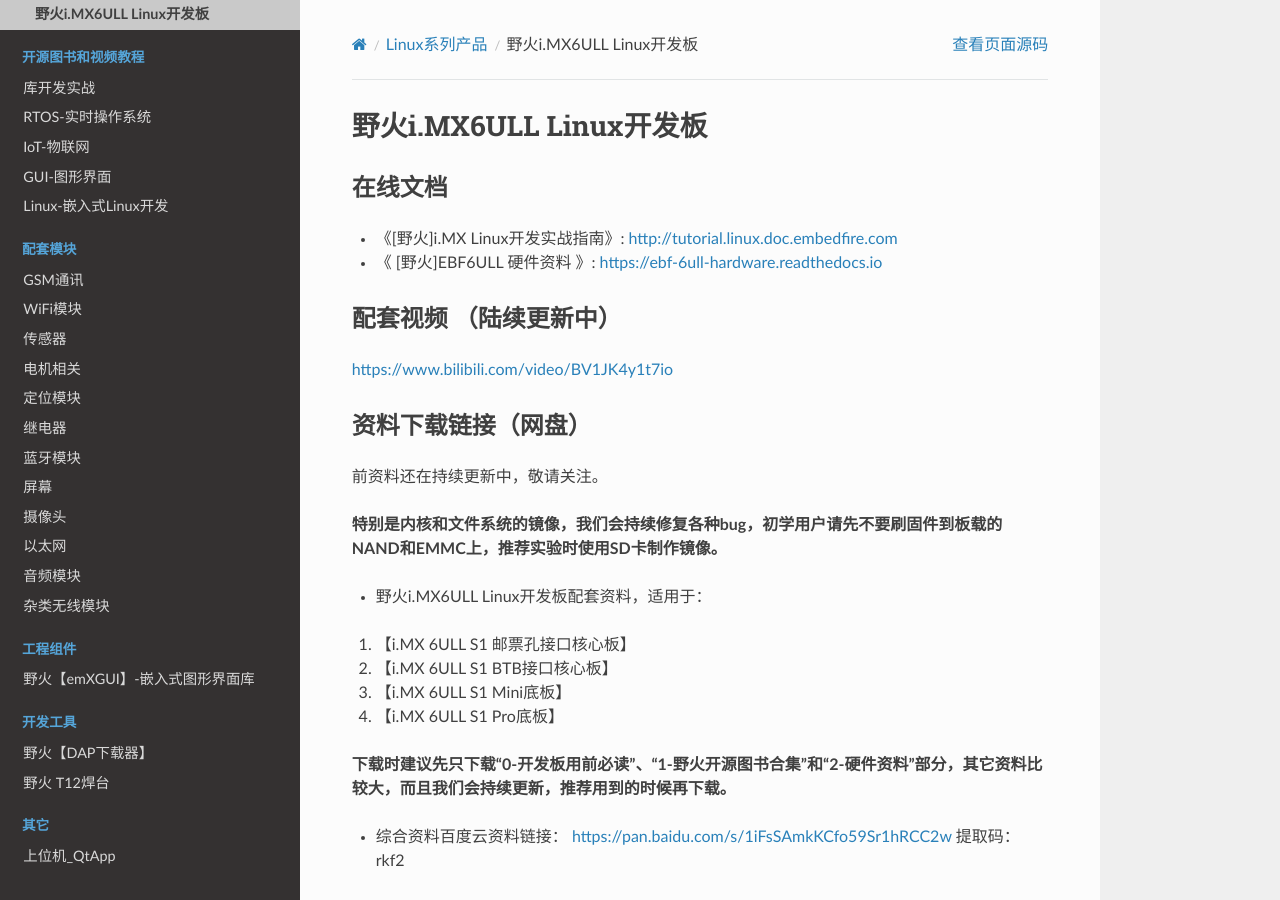
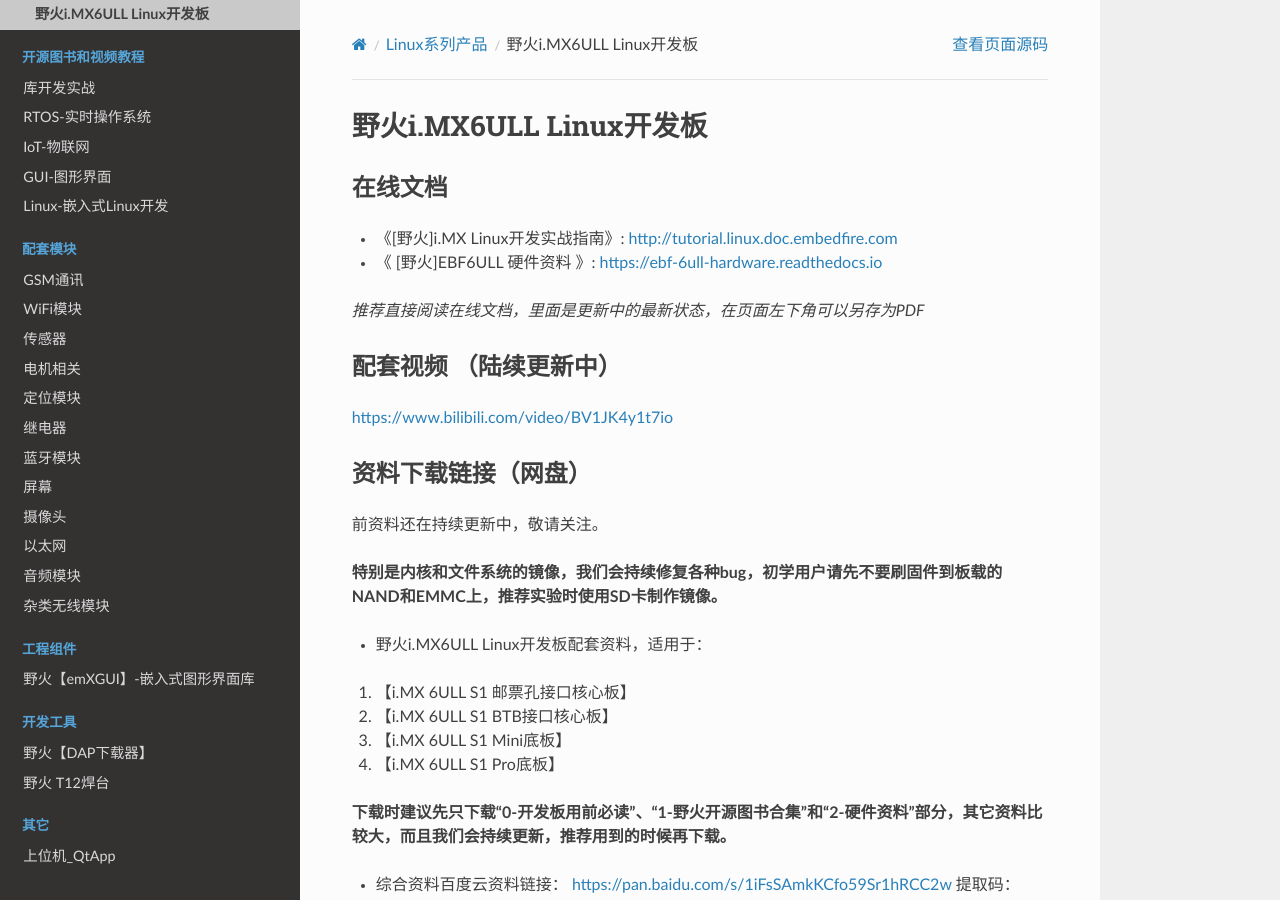
Before and after one commit to Embedfire/ebf_products, a Sphinx documentation site: the page built from documentation/linux/ebf_i.mx6ull.rst, in a window 1280 px wide and 900 px high. Built offline with Sphinx 7.4.7 and the Read the Docs theme 2.0.0, drawn with Linux system fonts in a browser that asks for light colours; pages that are not in the unit, such as notebooks, are missing from menus.

Commit message:
Update ebf_i.mx6ull.rst

```diff
--- a/documentation/linux/ebf_i.mx6ull.rst
+++ b/documentation/linux/ebf_i.mx6ull.rst
@@ -8,6 +8,8 @@
 -  《[野火]i.MX Linux开发实战指南》: http://tutorial.linux.doc.embedfire.com
 
 -  《 [野火]EBF6ULL 硬件资料 》: https://ebf-6ull-hardware.readthedocs.io
+
+*推荐直接阅读在线文档，里面是更新中的最新状态，在页面左下角可以另存为PDF*
 
 
 
```
